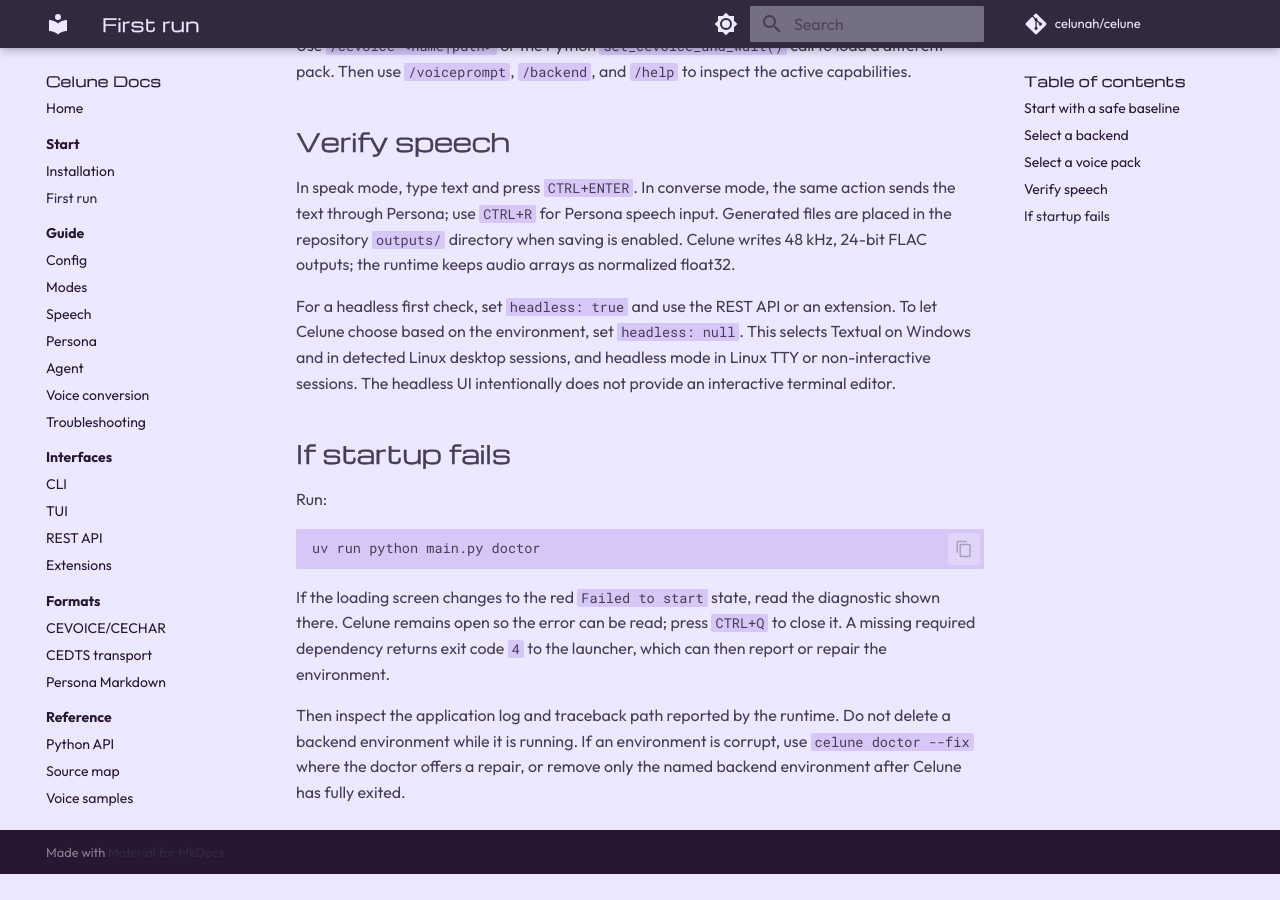
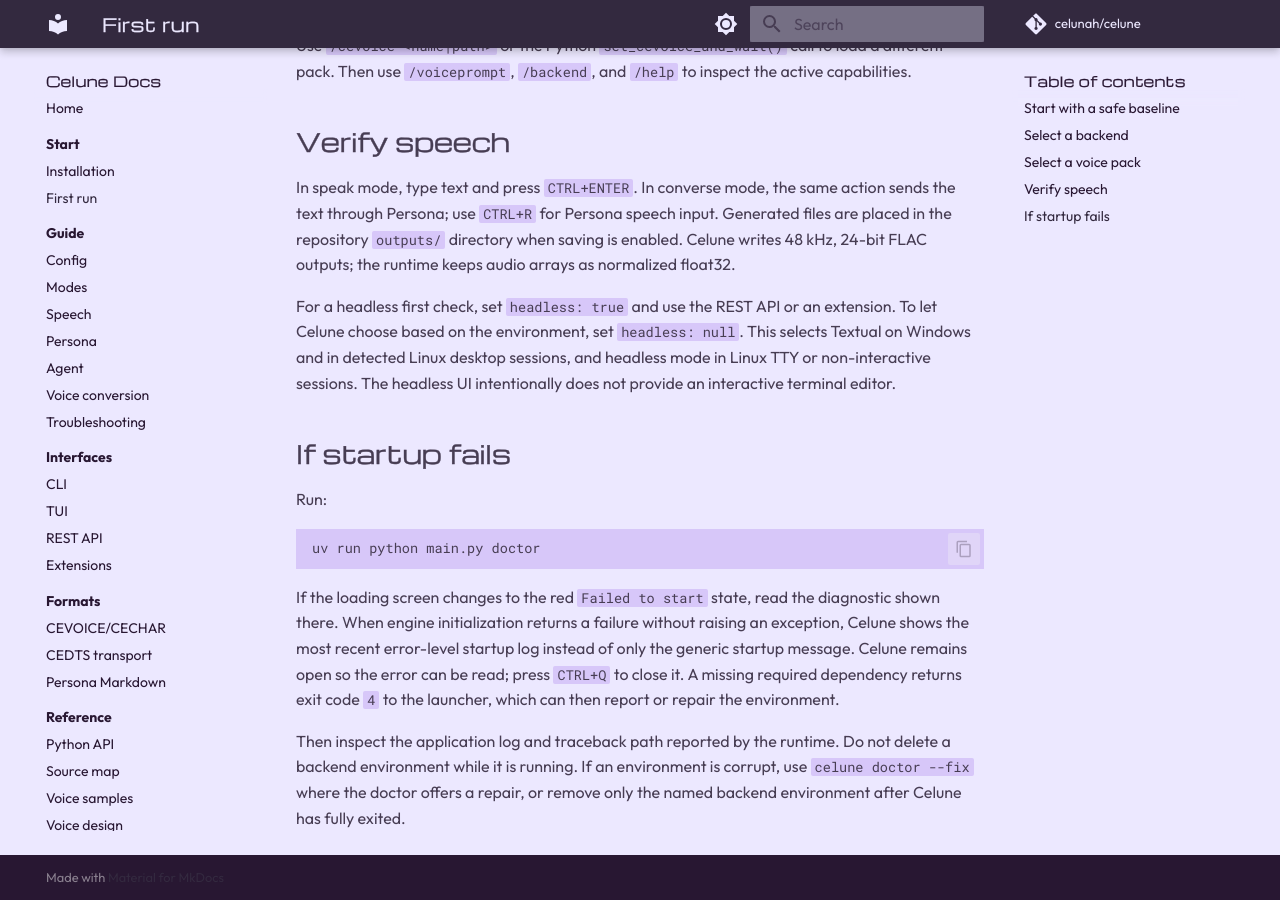
Before and after one commit to celunah/celune, an MkDocs documentation site: the page built from docs/getting-started/first-run.md, in a window 1280 px wide and 900 px high, scrolled down 1120 px. Built offline with MkDocs 1.6.1 and Material for MkDocs 9.7.7, drawn with Linux system fonts in a browser that asks for light colours; comment, search, counter and statistics services are not loaded; before the commit the page ends 1994 px from its top, so only the background shows below that.

Commit message:
fix(ui): show startup failure details

````diff
--- a/docs/getting-started/first-run.md
+++ b/docs/getting-started/first-run.md
@@ -68,9 +68,11 @@
 ```
 
 If the loading screen changes to the red `Failed to start` state, read the
-diagnostic shown there. Celune remains open so the error can be read; press
-`CTRL+Q` to close it. A missing required dependency returns exit code `4` to
-the launcher, which can then report or repair the environment.
+diagnostic shown there. When engine initialization returns a failure without
+raising an exception, Celune shows the most recent error-level startup log
+instead of only the generic startup message. Celune remains open so the error
+can be read; press `CTRL+Q` to close it. A missing required dependency returns
+exit code `4` to the launcher, which can then report or repair the environment.
 
 Then inspect the application log and traceback path reported by the runtime.
 Do not delete a backend environment while it is running. If an environment is
````
Also changed, not shown: 2 other files.
